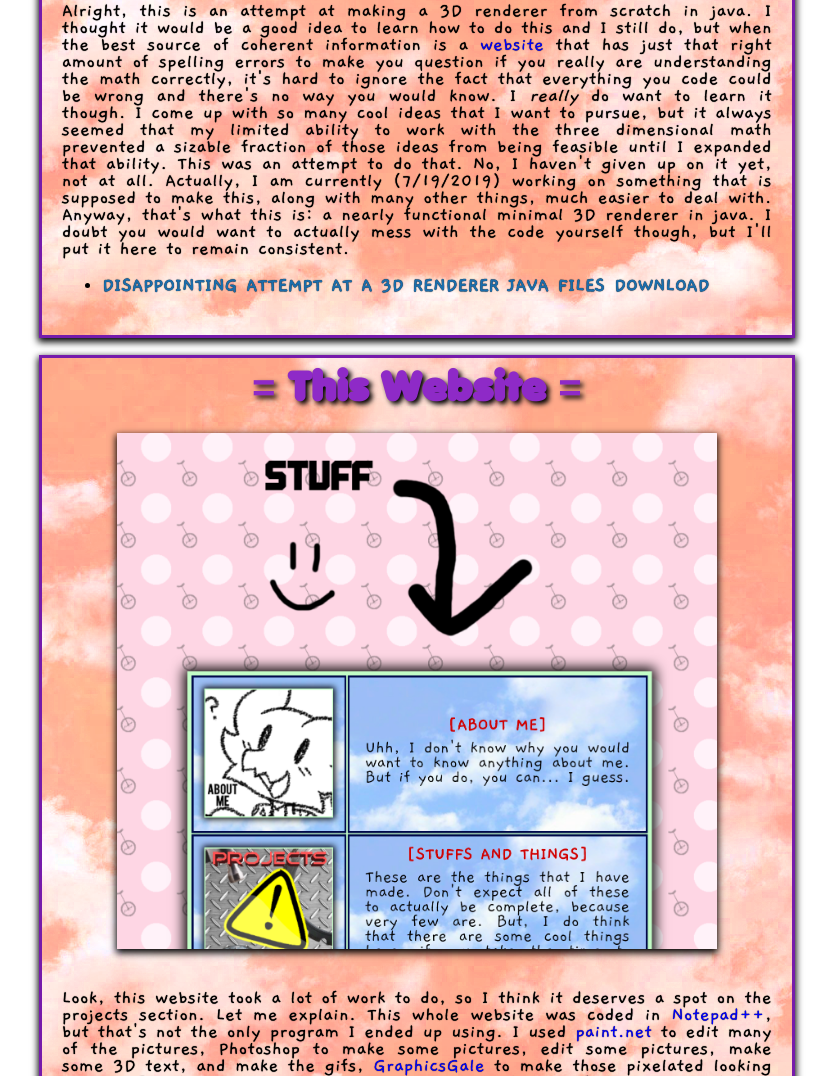
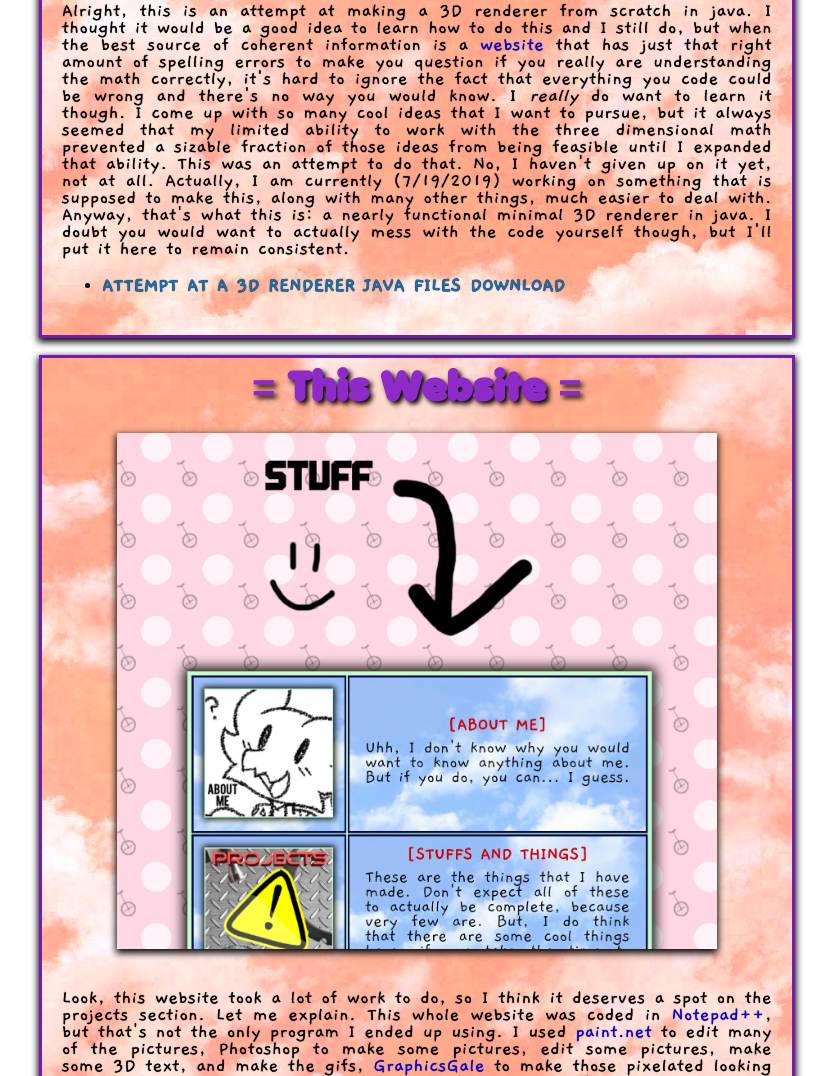
Before and after one commit to vordoniac/vordoniac.github.io, a plain HTML site: page projects/index.html in a window 1280 px wide. Shown: the part 4679-5755 px from the top of the page, without its empty margins (223-1056 px from the left). Drawn offline with Linux system fonts and the light colour scheme.

Commit message:
Update index.html

```diff
--- a/projects/index.html
+++ b/projects/index.html
@@ -291,7 +291,7 @@
 				</p>
 				<ul>
 					<li>
-						<a href="projects/3dRenderer.zip" class="download">DISAPPOINTING ATTEMPT AT A 3D RENDERER JAVA FILES DOWNLOAD</a>
+						<a href="projects/3dRenderer.zip" class="download">ATTEMPT AT A 3D RENDERER JAVA FILES DOWNLOAD</a>
 					</li>
 				</ul>
 			</td>
```
